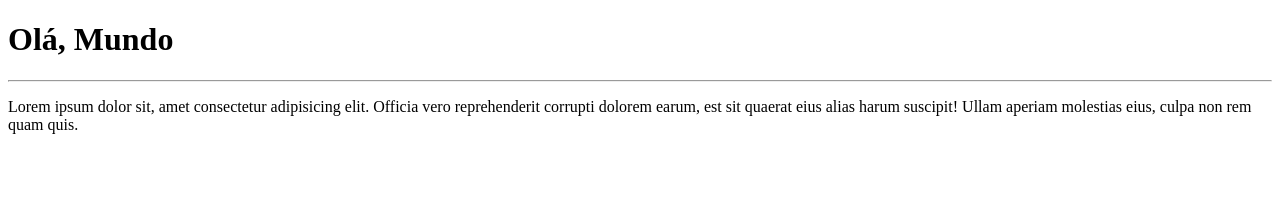
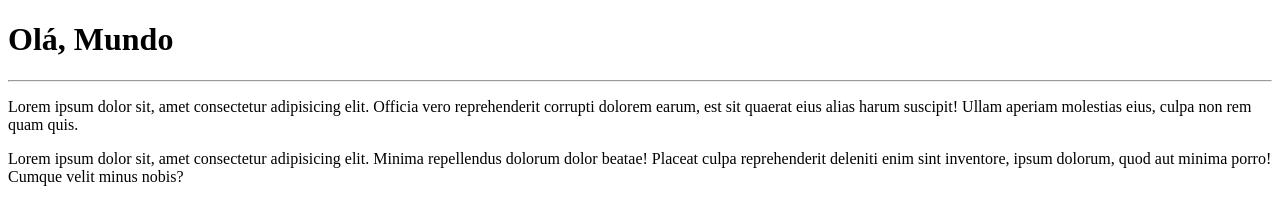
Before and after one commit to jr-joao/Ola-mundo, a plain HTML site: page site-exemplo/index.html in a window 1280 px wide. Drawn offline with Linux system fonts and the light colour scheme.

Commit message:
adicionei um paragrafo

```diff
--- a/site-exemplo/index.html
+++ b/site-exemplo/index.html
@@ -10,6 +10,7 @@
     <hr>
     <p>Lorem ipsum dolor sit, amet consectetur adipisicing elit. Officia vero reprehenderit corrupti dolorem earum, est sit quaerat eius alias harum suscipit! Ullam aperiam molestias eius, culpa non rem quam quis.
     </p>
+    <p>Lorem ipsum dolor sit, amet consectetur adipisicing elit. Minima repellendus dolorum dolor beatae! Placeat culpa reprehenderit deleniti enim sint inventore, ipsum dolorum, quod aut minima porro! Cumque velit minus nobis?</p>
 
 </body>
 </html>
```
